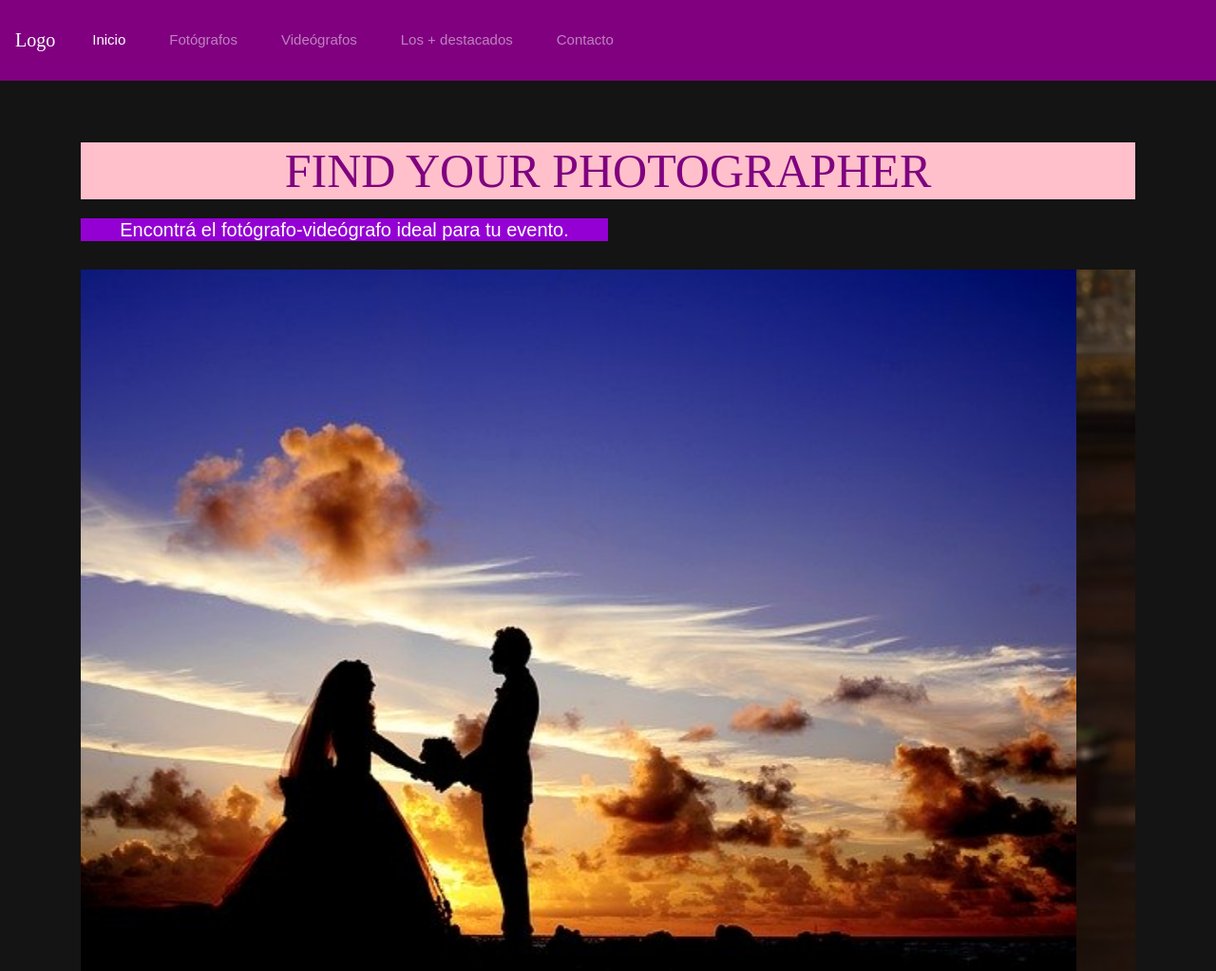
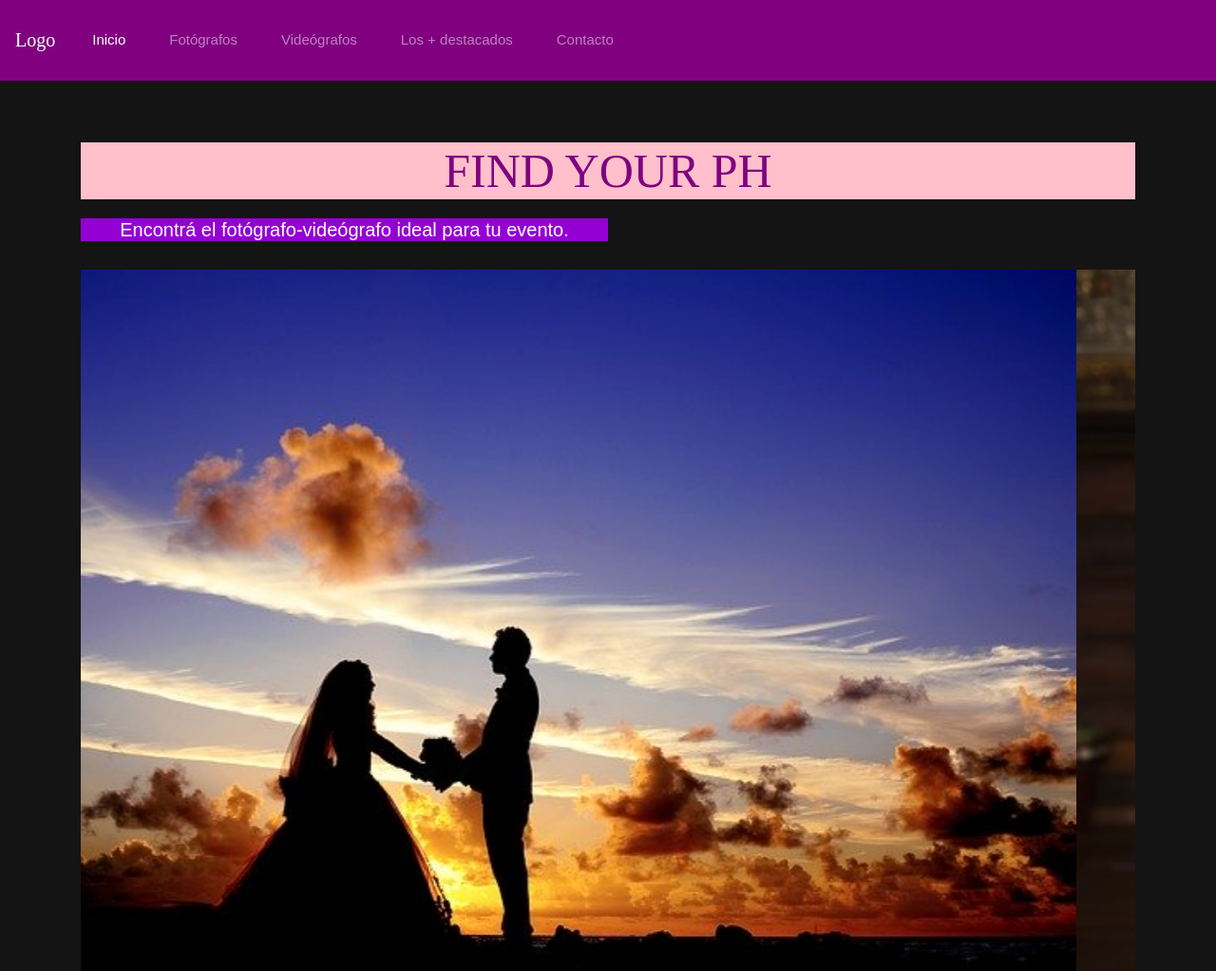
Before and after one commit to luciaguilla/mi_repositorio-, a website: page index.html in a window 1280 px wide. Shown: the top 1023 px of the page at 95% size. Drawn offline with nearby package versions, Linux system fonts and the light colour scheme.

Commit message:
modificacion en index.html

```diff
--- a/index.html
+++ b/index.html
@@ -41,7 +41,7 @@
 			<div class="container">
 				<div class="row">
 					<div class="col-xs-12 col-sm-12 col-md-12 col-lg-12">
-						<div class="titulo"><h1 class="contenido__titulo">FIND YOUR PHOTOGRAPHER</h1></div>
+						<div class="titulo"><h1 class="contenido__titulo">FIND YOUR PH</h1></div>
 						<div class="subtitulo"><h2 class="contenido__subtitulo">Encontrá el fotógrafo-videógrafo ideal para tu evento. </h2></div>
 					</div>
 			    </div>
```
